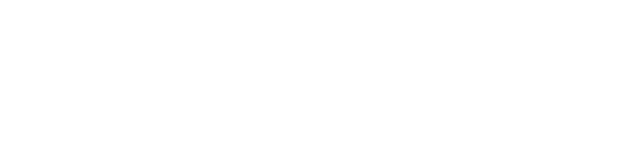
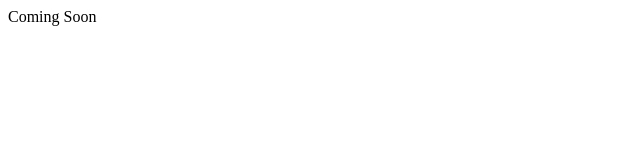
Before and after one commit to gpshenoy/blog, a plain HTML site: page index.html in a window 1280 px wide. Shown: the whole page, without its empty margins (0-640 px from the left). Drawn offline with Linux system fonts and the light colour scheme.

Commit message:
Update index.html

```diff
--- a/index.html
+++ b/index.html
@@ -11,5 +11,6 @@
 </head>
 
 <body>
+<span>Coming Soon</span>
 </body>
 </html>
```
